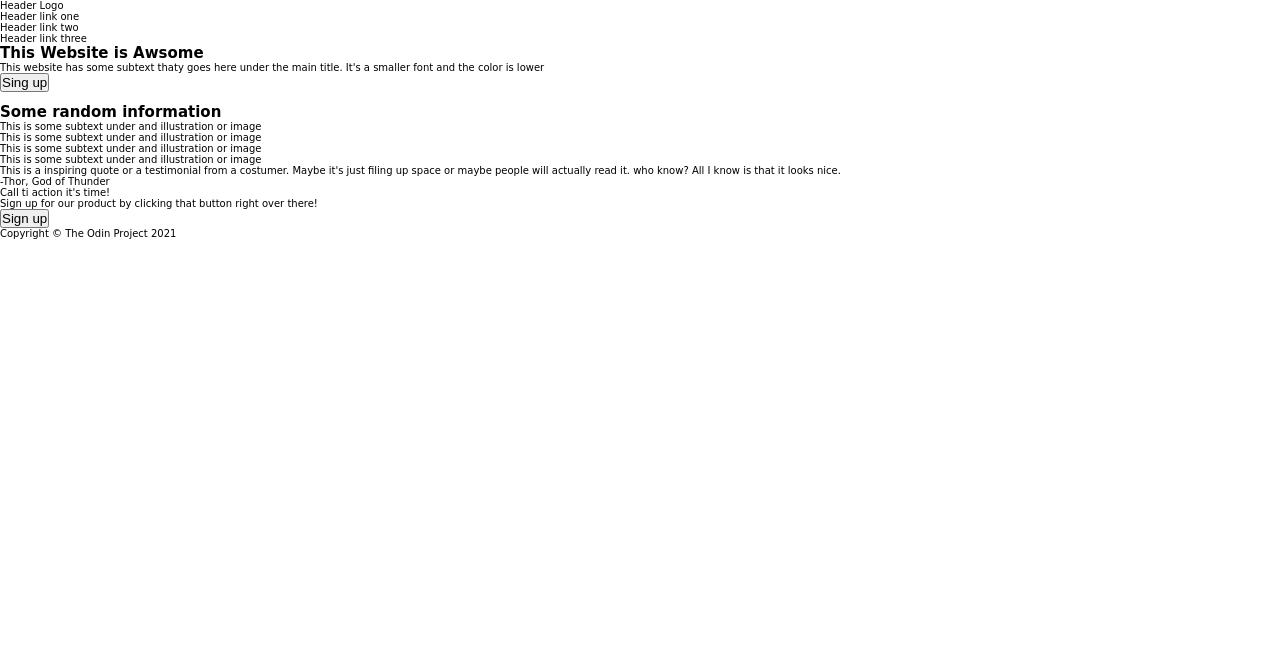
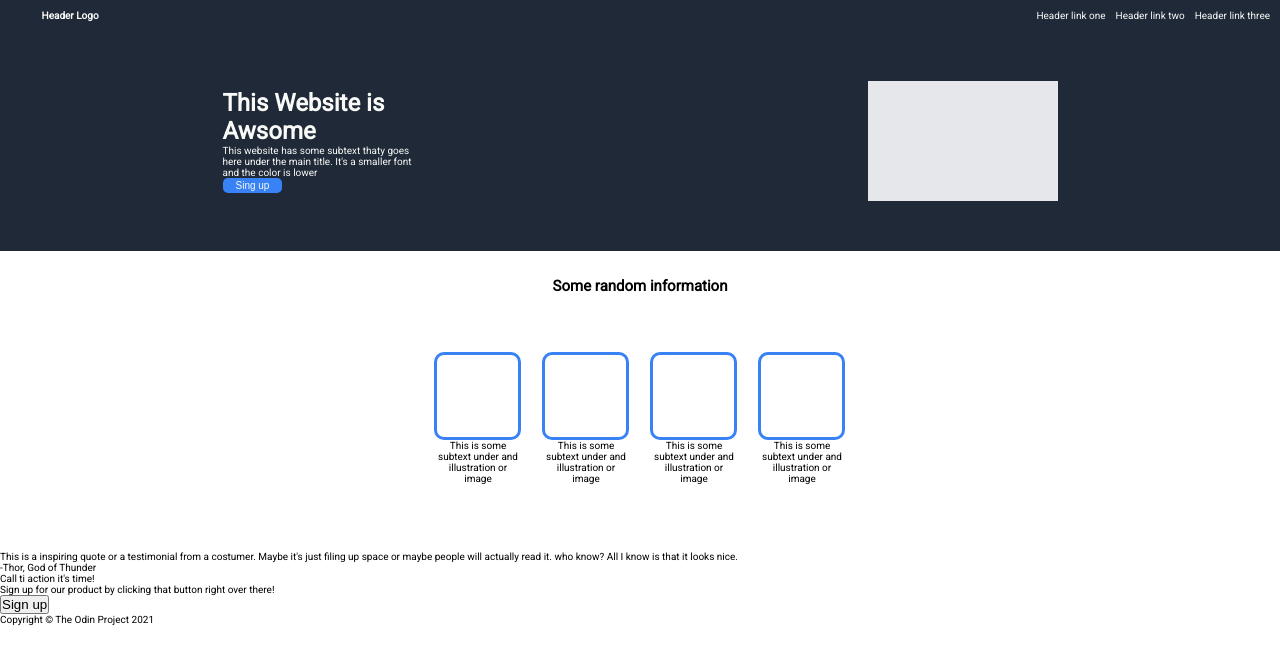
Before and after one commit to LuH3ss/odin-landing-web-page, a plain HTML site: page index.html in a window 1280 px wide. Drawn offline with Linux system fonts and the light colour scheme.

Commit message:
Header y 2 secciones hehcas

```diff
--- a/index.html
+++ b/index.html
@@ -6,12 +6,15 @@
     <meta name="viewport" content="width=device-width, initial-scale=1.0">
     <title>Hero Land Page</title>
     <link rel="stylesheet" href="styles.css">
+    <link rel="preconnect" href="https://fonts.googleapis.com">
+<link rel="preconnect" href="https://fonts.gstatic.com" crossorigin>
+<link href="https://fonts.googleapis.com/css2?family=Roboto&display=swap" rel="stylesheet">
 </head>
 <body>
     <header>
         <div class="logo">Header Logo</div>
         <div class="buttons">
-            <ul>
+           <ul>
                 <li>Header link one</li>
                 <li>Header link two</li>
                 <li>Header link three</li>
--- a/styles.css
+++ b/styles.css
@@ -1,5 +1,17 @@
 :root {
-
+   --hero-footer-bckgrnd: #1F2937;
+   --Main-text: #F9FAF8;
+   /*48PX EXTRA-BOLD*/
+   --secondary-text: #E5E7EB;
+   /*18PX*/
+   --header-text: #F9FAF8;
+   /*24px*/
+   --bttn-color: #3882F6;
+   --random-title: #1F2937;
+   /*36px extra-bold*/
+   --inspiring-bckgrnd: #E5E7EB;
+   --inspiring-text: #1F2937;
+   /*36px light italic*/
 }
 
 * {
@@ -10,6 +22,99 @@
 
 html {
     font-size: 62.5%;
-    font-family: 'Comfortaa', cursive;
+    font-family: 'Roboto', sans-serif;
+}
+
+header {
+    background-color: var(--hero-footer-bckgrnd);
+    color: var(--header-text);
+    display: flex;
+    justify-content: space-between;
+    align-items: center;
+    padding: 10px;
+}
+
+header .logo {
+ font-weight: bold;
+ margin-left: 2.5%
+}
+
+header ul {
+    list-style: none;
+    display: flex;
+    gap: 10px;
+}
+
+.presentation--container {
+    background-color: var(--hero-footer-bckgrnd);
+    display: flex;
+    flex-direction: row;
+    justify-content: space-around;
+    align-items: center;
+    height: 220px;
 
 }
+
+
+
+.pres-text {
+width: 200px;
+color: var(--Main-text);
+
+}
+.pres-text h1 {
+    font-size: 2.4em;
+}
+
+.pres-text .sign-up-bttn {
+  background-color: var(--bttn-color);
+  color: var(--Main-text);
+  padding: 2px 13px;
+  font-size: 1.0em;
+  border-radius: 5px;
+  border-style: none;
+
+}
+
+.pres-img {
+    background-color: var(--inspiring-bckgrnd);
+    width: 190px;
+    height: 120px;
+}
+
+.random--container {
+    height: 300px;
+
+    display: flex;
+    flex-direction: column;
+    align-items: center;
+    padding: 10px;
+    justify-content: space-around;
+}
+
+.random--title {
+    margin: 8px;
+}
+
+.random--info {
+    display: flex;
+    flex: 1;
+    align-items: center;
+    max-width: 412px;
+    gap: 20px;
+    justify-content: space-between;
+
+}
+
+.random {
+   text-align: center;
+}
+.image--random {
+    width: 87px;
+    height: 88px;
+    border-style: solid;
+
+    border-color: var(--bttn-color);
+    border-radius: 10px;
+
+}
```
